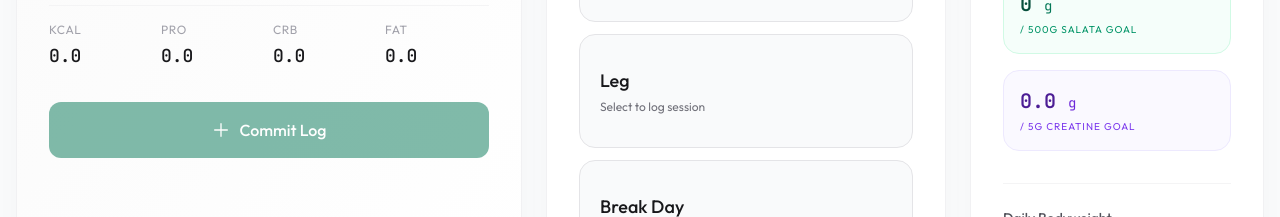
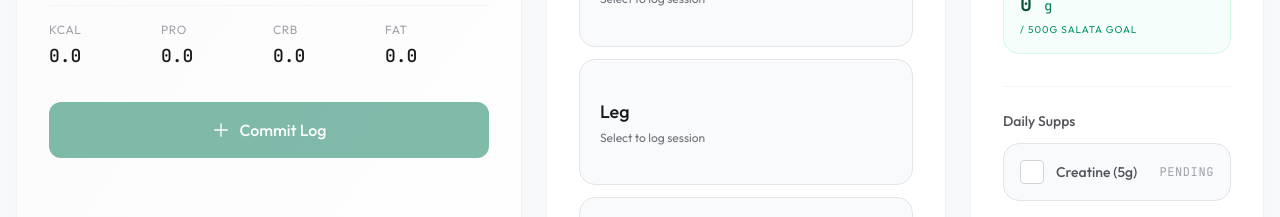
Before and after one commit to ahmedelagamy132/gym-tracking, a Next.js app: page / in a window 1280 px wide. Shown: the part 583-800 px from the top of the page. Built offline with nearby package versions, Linux system fonts and the light colour scheme; no server answers; the database is empty.

Commit message:
feat: Change creatine tracking to a boolean checklist

```diff
--- a/src/app/dashboard-client.tsx
+++ b/src/app/dashboard-client.tsx
@@ -12,7 +12,6 @@ const DEFAULT_TARGETS = {
   fat: 70,
   water: 3750,
   salata: 500,
-  creatine: 5,
 };
 
 type Targets = typeof DEFAULT_TARGETS;
@@ -367,14 +366,48 @@ export function DashboardClient() {
     }, 0);
   }, [logs]);
 
-  const creatineGrams = useMemo(() => {
-    return logs.reduce((total, log) => {
-      if (log.name.toLowerCase().includes('creatine')) {
-        return total + log.grams;
-      }
-      return total;
-    }, 0);
+  const creatineLog = useMemo(() => {
+    return logs.find(log => log.name.toLowerCase() === 'creatine (5g)');
   }, [logs]);
+
+  const handleToggleCreatine = () => {
+    if (creatineLog) {
+      removeLog(creatineLog.id);
+    } else {
+      // Optimistic UI updates
+      const tempId = Date.now().toString();
+      const newEntry: LoggedFood = {
+        id: tempId,
+        name: 'Creatine (5g)',
+        grams: 5,
+        cals: 0,
+        pro: 0,
+        carb: 0,
+        fat: 0,
+        time: new Date().toLocaleTimeString([], { hour: '2-digit', minute: '2-digit' })
+      };
+      setLogs((prev) => [newEntry, ...prev]);
+
+      startTransition(() => {
+        addFoodLog({
+          foodName: 'Creatine (5g)',
+          calsPer100: 0,
+          proPer100: 0,
+          carbPer100: 0,
+          fatPer100: 0,
+          grams: 5,
+          loggedCalories: 0,
+          loggedProtein: 0,
+          loggedCarbs: 0,
+          loggedFats: 0,
+          dateString: date.toISOString(),
+        }).then(() => {
+          // Re-fetch to ensure sync
+          getDayData(date.toISOString()).then(res => setLogs(res.logs));
+        }).catch(console.error);
+      });
+    }
+  };
 
   const weightPath = useMemo(() => {
     if (weightHistory.length === 0) return 'M 0 50 Q 50 50 100 50';
@@ -744,32 +777,20 @@ export function DashboardClient() {
               </button>
             )}
           </div>
+        </div>
 
-          <div className="flex items-center justify-between border border-violet-100 bg-violet-50/50 p-4 rounded-2xl relative overflow-hidden group">
-            <motion.div
-              className="absolute left-0 bottom-0 top-0 bg-violet-200/40"
-              initial={{ width: 0 }}
-              animate={{ width: `${Math.min((creatineGrams / targets.creatine) * 100, 100)}%` }}
-            />
-            <div className="z-10 flex flex-col">
-              <span className="font-mono text-xl text-violet-900 font-semibold">{creatineGrams.toFixed(1)} <span className="text-sm font-normal text-violet-700">g</span></span>
-              {editingTarget === 'creatine' ? (
-                <div className="flex items-center gap-1 mt-1">
-                  <input type="number" step="0.1" autoFocus value={tempTargetValue} onChange={e => setTempTargetValue(e.target.value ? Number(e.target.value) : '')} onKeyDown={e => e.key === 'Enter' && saveTarget('creatine')} onBlur={() => setEditingTarget(null)} className="w-16 bg-white border border-violet-200 rounded px-1 py-0.5 text-[10px] font-mono focus:outline-none" />
-                  <button onMouseDown={(e) => { e.preventDefault(); saveTarget('creatine'); }}><CheckIcon className="w-4 h-4 text-violet-600" /></button>
-                </div>
-              ) : (
-                <span className="text-[10px] text-violet-600 uppercase tracking-widest mt-1">/ {targets.creatine}g Creatine Goal</span>
-              )}
+        <div className="mt-8 pt-6 border-t border-zinc-100 flex flex-col gap-3">
+          <label className="text-sm font-medium text-zinc-600">Daily Supps</label>
+          <div className="flex items-center justify-between bg-[#f9fafb] border border-zinc-200 p-4 rounded-2xl cursor-pointer hover:border-violet-300 transition-colors group" onClick={handleToggleCreatine}>
+            <div className="flex items-center gap-3">
+              <div className={`w-6 h-6 rounded flex items-center justify-center transition-colors ${creatineLog ? 'bg-violet-500 text-white' : 'bg-white border border-zinc-300 text-transparent group-hover:border-violet-400'}`}>
+                <CheckIcon className="w-4 h-4" />
+              </div>
+              <span className={`text-sm font-medium transition-colors ${creatineLog ? 'text-zinc-900' : 'text-zinc-600'}`}>Creatine (5g)</span>
             </div>
-            {editingTarget !== 'creatine' && (
-              <button
-                onClick={() => { setEditingTarget('creatine'); setTempTargetValue(targets.creatine); }}
-                className="z-10 absolute right-4 opacity-0 group-hover:opacity-100 transition-opacity bg-white p-1.5 rounded-md shadow-sm border border-violet-100 text-violet-500 hover:text-violet-700"
-              >
-                <Pencil1Icon className="w-3 h-3" />
-              </button>
-            )}
+            <span className={`text-xs font-mono tracking-wider uppercase ${creatineLog ? 'text-violet-600' : 'text-zinc-400'}`}>
+              {creatineLog ? 'Taken' : 'Pending'}
+            </span>
           </div>
         </div>
 
```
